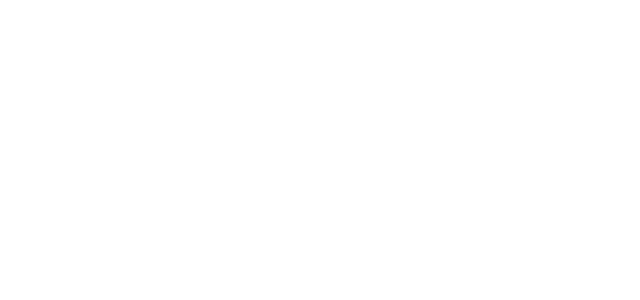
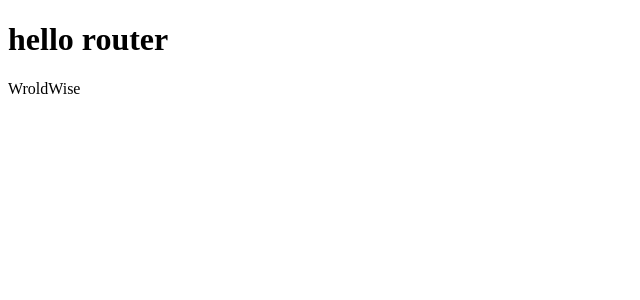
Before and after one commit to janak0ff/WorldWise, a React (Vite) app: page / in a window 1280 px wide. Shown: the top 300 px of the page, without its empty margins (0-640 px from the left). Built offline with nearby package versions, Linux system fonts and the light colour scheme.

Commit message:
Routes basics

```diff
--- a/package.json
+++ b/package.json
@@ -11,7 +11,8 @@
   },
   "dependencies": {
     "react": "^18.2.0",
-    "react-dom": "^18.2.0"
+    "react-dom": "^18.2.0",
+    "react-router-dom": "^6.27.0"
   },
   "devDependencies": {
     "@types/react": "^18.2.15",
--- a/src/App.jsx
+++ b/src/App.jsx
@@ -1,7 +1,22 @@
+import { BrowserRouter, Route, Routes } from "react-router-dom"
+import Product from "./pages/Product"
+import Pricing from "./pages/Pricing"
+import Homepage from "./pages/Homepage"
+import PageNotFound from "./pages/PageNotFound"
+
 function App() {
   return (
     <div>
+<h1>hello router</h1>
 
+    <BrowserRouter>
+    <Routes>
+      <Route path="/" element={<Homepage />}/>
+      <Route path="product" element={<Product/> }/>
+      <Route path="pricing" element={<Pricing/> }/>
+      <Route path="*" element={<PageNotFound/> }/>
+    </Routes>
+    </BrowserRouter>
     </div>
   )
 }
--- /dev/null
+++ b/src/pages/Homepage.jsx
@@ -0,0 +1,9 @@
+function Homepage() {
+    return (
+        <div>
+            WroldWise
+        </div>
+    )
+}
+
+export default Homepage
--- /dev/null
+++ b/src/pages/PageNotFound.jsx
@@ -0,0 +1,10 @@
+function PageNotFound() {
+    return (
+        <h1>
+            Page Not Found:
+
+        </h1>
+    )
+}
+
+export default PageNotFound
--- /dev/null
+++ b/src/pages/Pricing.jsx
@@ -0,0 +1,9 @@
+function Pricing() {
+    return (
+        <div>
+            Pricing
+        </div>
+    )
+}
+
+export default Pricing
--- /dev/null
+++ b/src/pages/Product.jsx
@@ -0,0 +1,9 @@
+function Product() {
+    return (
+        <div>
+            Product
+        </div>
+    )
+}
+
+export default Product
```
Also changed, not shown: 1 other file (tests, documents, lock files or other folders).
